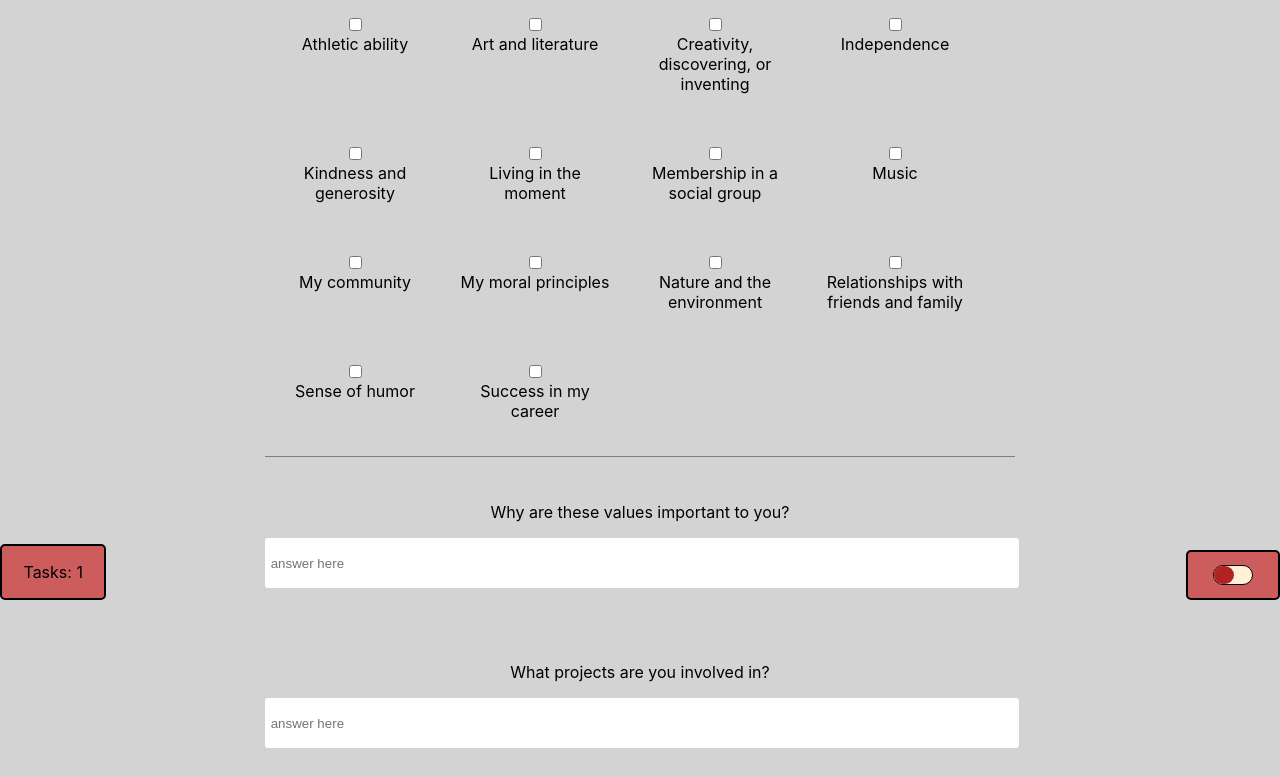
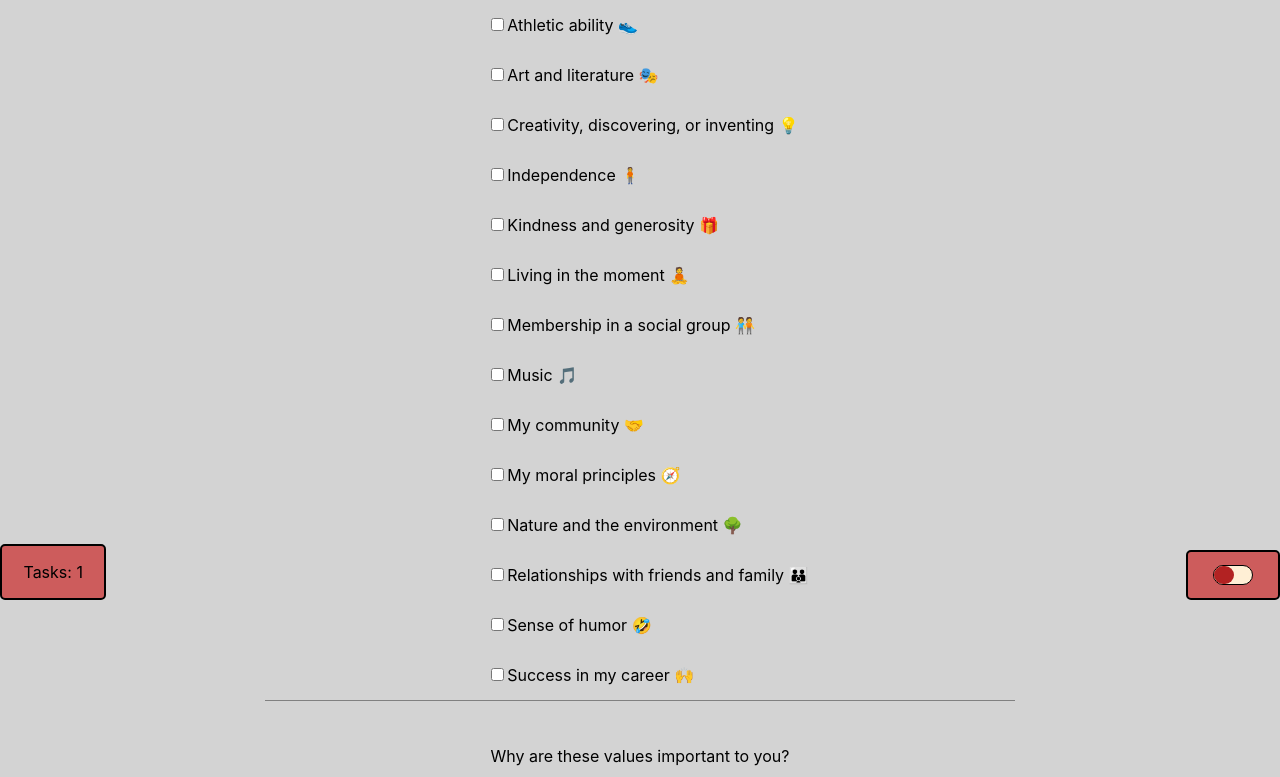
Before and after one commit to build-team-essentialism/Frontend-React, a React (Create React App) app in the folder essentialism/: page /initialprompt in a window 1280 px wide. Shown: the part 200-977 px from the top of the page. Built offline with nearby package versions, Linux system fonts and the light colour scheme; the HTML template or start-up script is replaced by a standard one.

Commit message:
added emojis next to the prompt content

```diff
--- a/essentialism/src/components/InitialPrompt.js
+++ b/essentialism/src/components/InitialPrompt.js
@@ -39,15 +39,31 @@ import api from '../utils/api';
 const PromptDiv = styled.div`
     display: flex;
     flex-wrap: wrap;
+    justify-content: center;
     border-bottom: 1px solid gray;
 `;
 
 const Pillar = styled.div`
+    margin-left: 2rem;
     padding: 2%;
-    width: 20%;
+    width: 45%;
     display: flex;
-    flex-direction: column;
-    align-items: center;
+    justify-content: start;
+    align-items: baseline;
+`;
+
+const Button = styled.button`
+    background: lightgrey;
+    border: 2px solid black;
+    border-radius: 5px;
+    padding: 10px 20px;
+    cursor: pointer;
+    font-size: 14px;
+    font-weight: 500;
+    &:hover {
+        background-color: khaki;
+        color: black;
+    }
 `;
 
 function InitialPrompt(props) {
@@ -144,10 +160,10 @@ function InitialPrompt(props) {
                 setTextFieldOne={setTextFieldOne}
                 textFieldTwo={textFieldTwo}
                 setTextFieldTwo={setTextFieldTwo}/>
-            <button
+            <Button
             type='submit'
             onClick={validateFormTwo}
-            >Submit</button>
+            >Submit</Button>
         </div>
     );
 };
--- a/essentialism/src/utils/initialPromptContent.js
+++ b/essentialism/src/utils/initialPromptContent.js
@@ -1,4 +1,4 @@
-const content = ['Athletic ability', 'Art and literature', 'Creativity, discovering, or inventing', 'Independence', 'Kindness and generosity', 'Living in the moment', 'Membership in a social group', 'Music', 'My community', 'My moral principles', 'Nature and the environment', 'Relationships with friends and family', 'Sense of humor', 'Success in my career'];
+const content = ['Athletic ability 👟', 'Art and literature 🎭', 'Creativity, discovering, or inventing 💡', 'Independence 🧍', 'Kindness and generosity 🎁', 'Living in the moment 🧘', 'Membership in a social group 🧑‍🤝‍🧑', 'Music 🎵', 'My community 🤝', 'My moral principles 🧭', 'Nature and the environment 🌳', 'Relationships with friends and family 👪', 'Sense of humor 🤣', 'Success in my career 🙌'];
 
 export default content
 // old data from Initial Prompt
```
